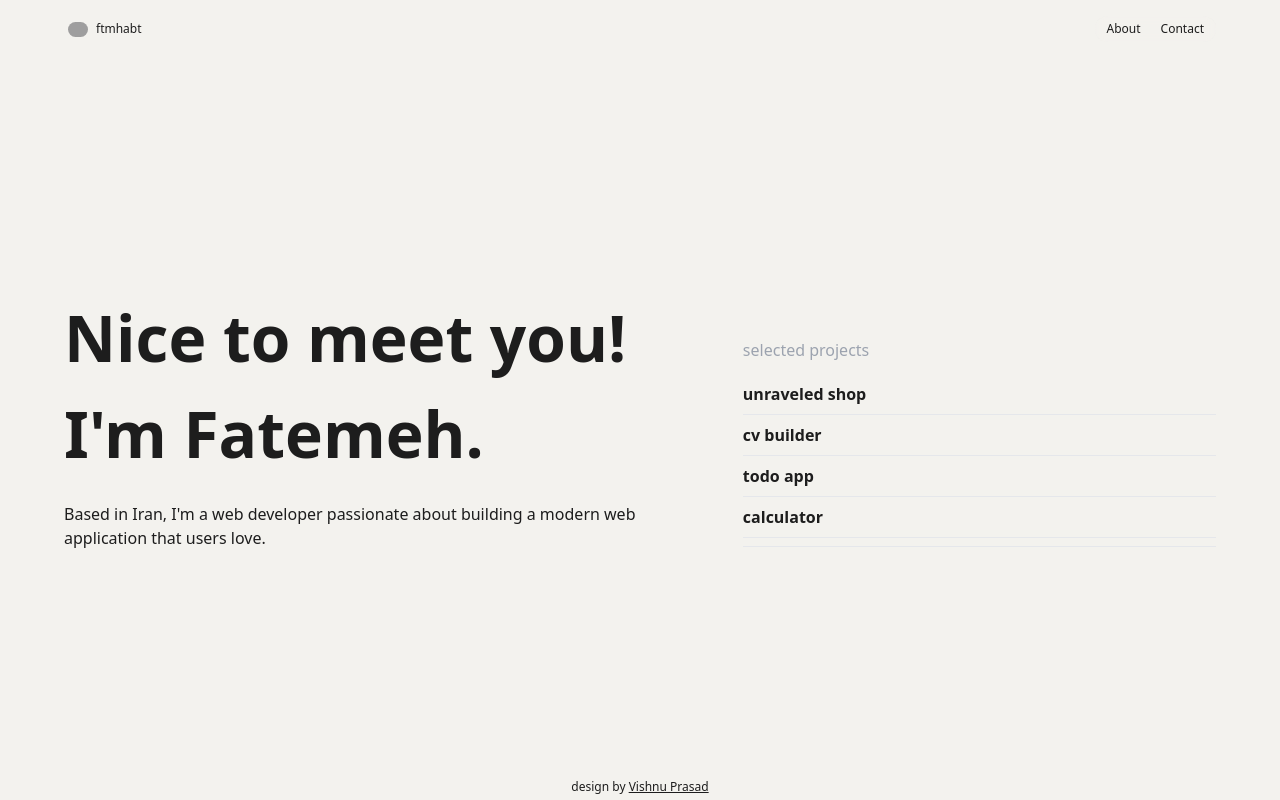
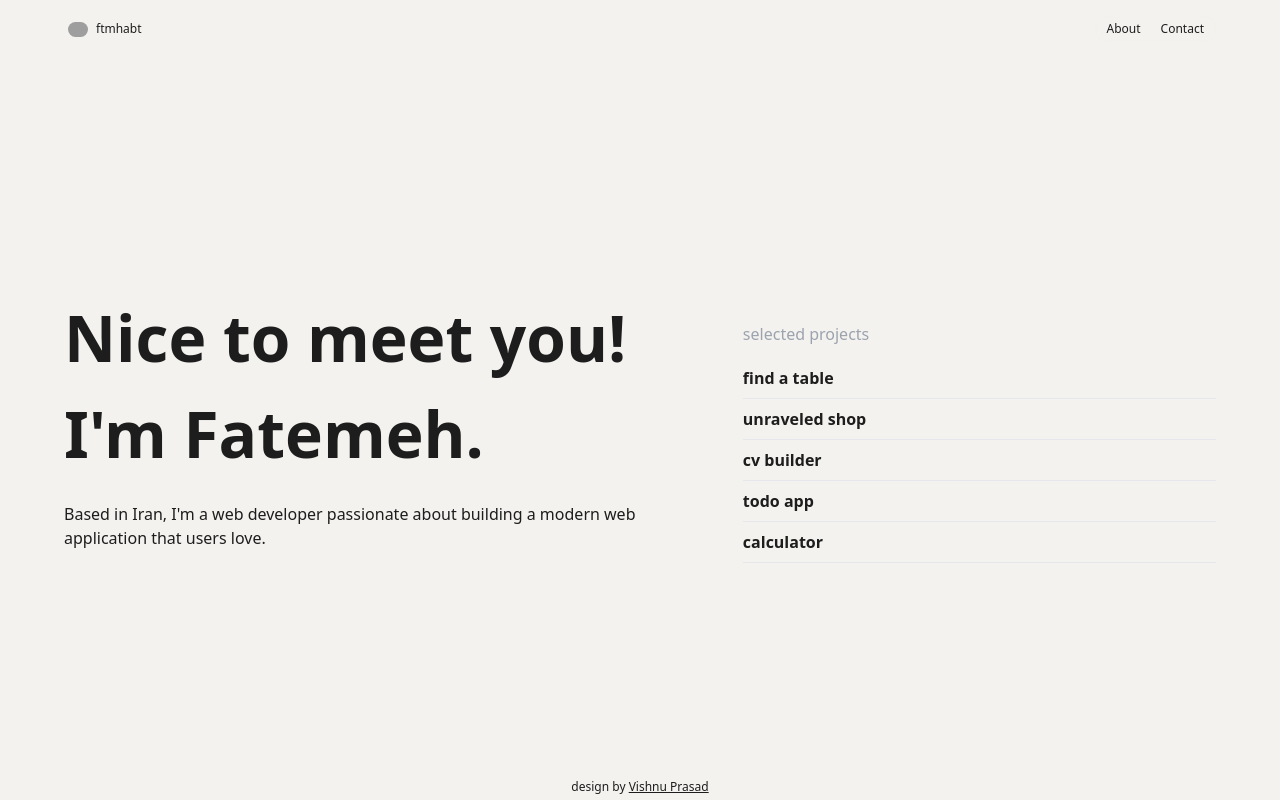
Before and after one commit to ftmhabt/portfolio, a React (Vite) app: page / in a window 1280 px wide. Built offline with nearby package versions, Linux system fonts and the light colour scheme; grey boxes are pictures that could not be loaded.

Commit message:
Add new project

```diff
--- a/src/components/works-data.ts
+++ b/src/components/works-data.ts
@@ -1,45 +1,74 @@
-import shopImage from '../assets/shop.png';
-import todoImage from '../assets/todo.png';
-import calcImage from '../assets/calc.png';
-import cvImage from '../assets/cv.png';
+import shopImage from "../assets/shop.png";
+import todoImage from "../assets/todo.png";
+import calcImage from "../assets/calc.png";
+import cvImage from "../assets/cv.png";
 
 const works = [
   {
-    id:1,
-    name: 'unraveled shop',
-    description: 'an e-commerce web application built with React and TypeScript. It offers a comprehensive shopping experience with features for browsing, searching, adding items to cart, managing the cart, checkout and account functionalities.',
+    id: 5,
+    name: "find a table",
+    description:
+      "a table reservation website that allows users to select a restaurant and check table availability for a specific date and time. Implemented user authorization for secure access.",
     imageUrl: shopImage,
-    tools:['react','react-router-dom','react-toastify','tailwindcss','fake store api','vite'],
-    liveUrl:'https://the-unraveled-shop.vercel.app/',
-    repoUrl:'https://github.com/ftmhabt/unraveled-shop',
+    tools: [
+      "next.js",
+      "typescript",
+      "react",
+      "tailwindcss",
+      "supabase",
+      "prisma",
+      "postgressql",
+    ],
+    liveUrl: "https://find-a-table.vercel.app/",
+    repoUrl: "https://github.com/ftmhabt/find-a-table",
   },
   {
-    id:2,
-    name: 'cv builder',
-    description: 'This project is a web application built using React and react-pdf that allows users to create and customize their resumes. It provides a user-friendly interface for entering information such as contact details, work experience, education, and skills. The generated resume can be downloaded as a PDF document, ready for sharing with potential employers.',
-    imageUrl: cvImage,
-    tools:['react','css','react-pdf'],
-    liveUrl:'https://ftm-cv-builder.vercel.app/',
-    repoUrl:'https://github.com/ftmhabt/cv-builder',
+    id: 1,
+    name: "unraveled shop",
+    description:
+      "an e-commerce web application built with React and TypeScript. It offers a comprehensive shopping experience with features for browsing, searching, adding items to cart, managing the cart, checkout and account functionalities.",
+    imageUrl: shopImage,
+    tools: [
+      "react",
+      "react-router-dom",
+      "react-toastify",
+      "tailwindcss",
+      "fake store api",
+      "vite",
+    ],
+    liveUrl: "https://the-unraveled-shop.vercel.app/",
+    repoUrl: "https://github.com/ftmhabt/unraveled-shop",
   },
   {
-    id:3,
-    name: 'todo app',
-    description: 'This project offers a powerful to-do list application built entirely with JavaScript. It goes beyond basic create, read, delete operations by enabling you to organize your tasks with a tagging system.',
-    imageUrl: todoImage,
-    tools:['html','css','pure js','webpack','moment'],
-    liveUrl:'https://ftmhabt.github.io/todo-list/',
-    repoUrl:'https://github.com/ftmhabt/todo-list',
+    id: 2,
+    name: "cv builder",
+    description:
+      "This project is a web application built using React and react-pdf that allows users to create and customize their resumes. It provides a user-friendly interface for entering information such as contact details, work experience, education, and skills. The generated resume can be downloaded as a PDF document, ready for sharing with potential employers.",
+    imageUrl: cvImage,
+    tools: ["react", "css", "react-pdf"],
+    liveUrl: "https://ftm-cv-builder.vercel.app/",
+    repoUrl: "https://github.com/ftmhabt/cv-builder",
   },
   {
-    id:4,
-    name: 'calculator',
-    description: 'This app provides a user-friendly calculator built entirely with JavaScript. It offers a convenient way to perform basic mathematical operations without relying on external libraries or frameworks.',
+    id: 3,
+    name: "todo app",
+    description:
+      "This project offers a powerful to-do list application built entirely with JavaScript. It goes beyond basic create, read, delete operations by enabling you to organize your tasks with a tagging system.",
+    imageUrl: todoImage,
+    tools: ["html", "css", "pure js", "webpack", "moment"],
+    liveUrl: "https://ftmhabt.github.io/todo-list/",
+    repoUrl: "https://github.com/ftmhabt/todo-list",
+  },
+  {
+    id: 4,
+    name: "calculator",
+    description:
+      "This app provides a user-friendly calculator built entirely with JavaScript. It offers a convenient way to perform basic mathematical operations without relying on external libraries or frameworks.",
     imageUrl: calcImage,
-    tools:['html','css','pure js'],
-    liveUrl:'https://ftmhabt.github.io/calculator/',
-    repoUrl:'https://github.com/ftmhabt/calculator',
-  }
-]
+    tools: ["html", "css", "pure js"],
+    liveUrl: "https://ftmhabt.github.io/calculator/",
+    repoUrl: "https://github.com/ftmhabt/calculator",
+  },
+];
 
 export default works;
--- a/src/components/works-list.tsx
+++ b/src/components/works-list.tsx
@@ -16,11 +16,12 @@ export default function WorksList({
       <ul className="flex flex-col justify-center *:pb-2 font-bold">
         {works.map((work) => (
           <>
-            <li className="cursor-pointer" onClick={() => handleClick(work.id)}>{work.name}</li>
+            <li className="cursor-pointer" onClick={() => handleClick(work.id)}>
+              {work.name}
+            </li>
             <hr />
           </>
         ))}
-        <hr />
       </ul>
     </div>
   );
```
Also changed, not shown: 1 other file (tests, documents, lock files or other folders).
